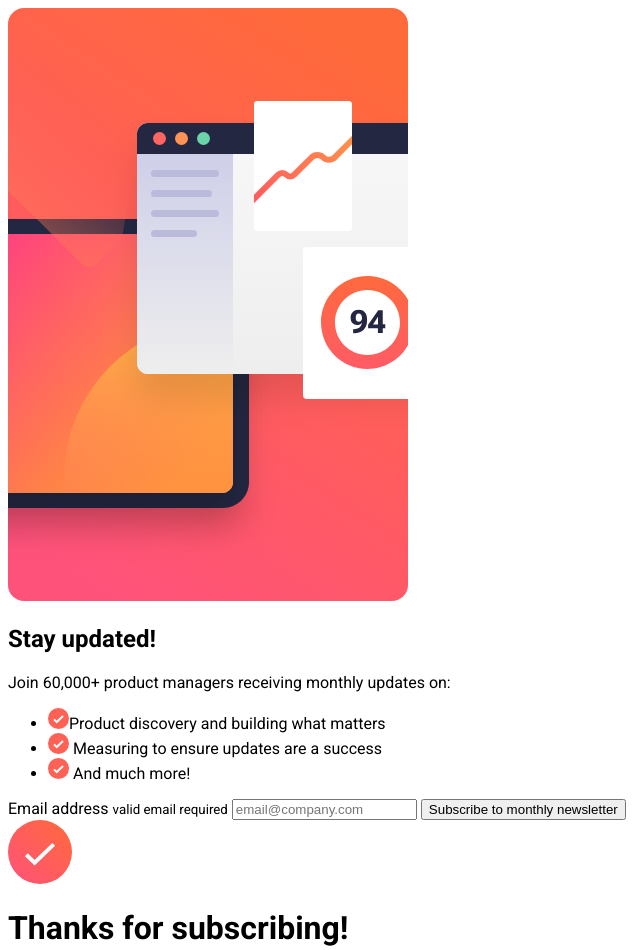
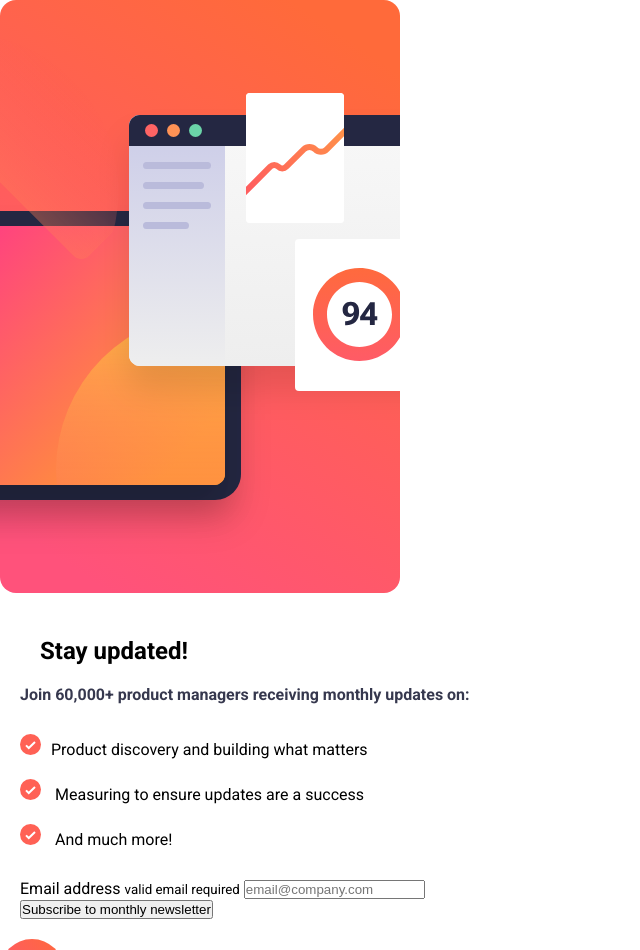
Before and after one commit to Kamil201/Newsletter-sign-up-form, a plain HTML site: page index.html in a window 1280 px wide. Shown: the top 950 px of the page, without its empty margins (0-640 px from the left). Drawn offline with Linux system fonts and the light colour scheme.

Commit message:
aplly styles to newsletter container and newsletter item

```diff
--- a/style.css
+++ b/style.css
@@ -1,3 +1,66 @@
-body{
-    font-family: 'Roboto', sans-serif;
+:root {
+	--Dark-Slate-Grey: hsl(234, 29%, 20%);
+	--Charcoal-Grey: hsl(235, 18%, 26%);
+	--Grey: hsl(231, 7%, 60%);
+	--White: hsl(0, 0%, 100%);
+	--Tomato: hsl(4, 100%, 67%);
+	--fs: 16px;
 }
+
+*,
+*::before,
+*::after {
+	margin: 0;
+	padding: 0;
+	box-sizing: border-box;
+}
+
+img,
+picture,
+svg {
+	max-width: 100%;
+}
+
+p,
+h1,
+h2,
+h3,
+h4,
+h5,
+h6 {
+	overflow-wrap: break-word;
+}
+
+body {
+	font-family: "Roboto", sans-serif;
+}
+
+.newsletter__container {
+	max-width: 31.25rem;
+	width: 100%;
+}
+
+.newsletter__content,
+.newsletter__heading {
+	padding: 1.25rem;
+}
+
+.newsletter__information {
+	margin-bottom: 1.875rem;
+	font-size: var(--fs);
+	font-weight: 700;
+	color: var(--Charcoal-Grey);
+}
+
+.newsletter__item img {
+	margin-right: 0.625rem;
+}
+
+.newsletter__item {
+    margin-top:1.25rem;
+	list-style-type: none;
+}
+
+.newsletter__form__control {
+	margin-top: 1.875rem;
+}
```
